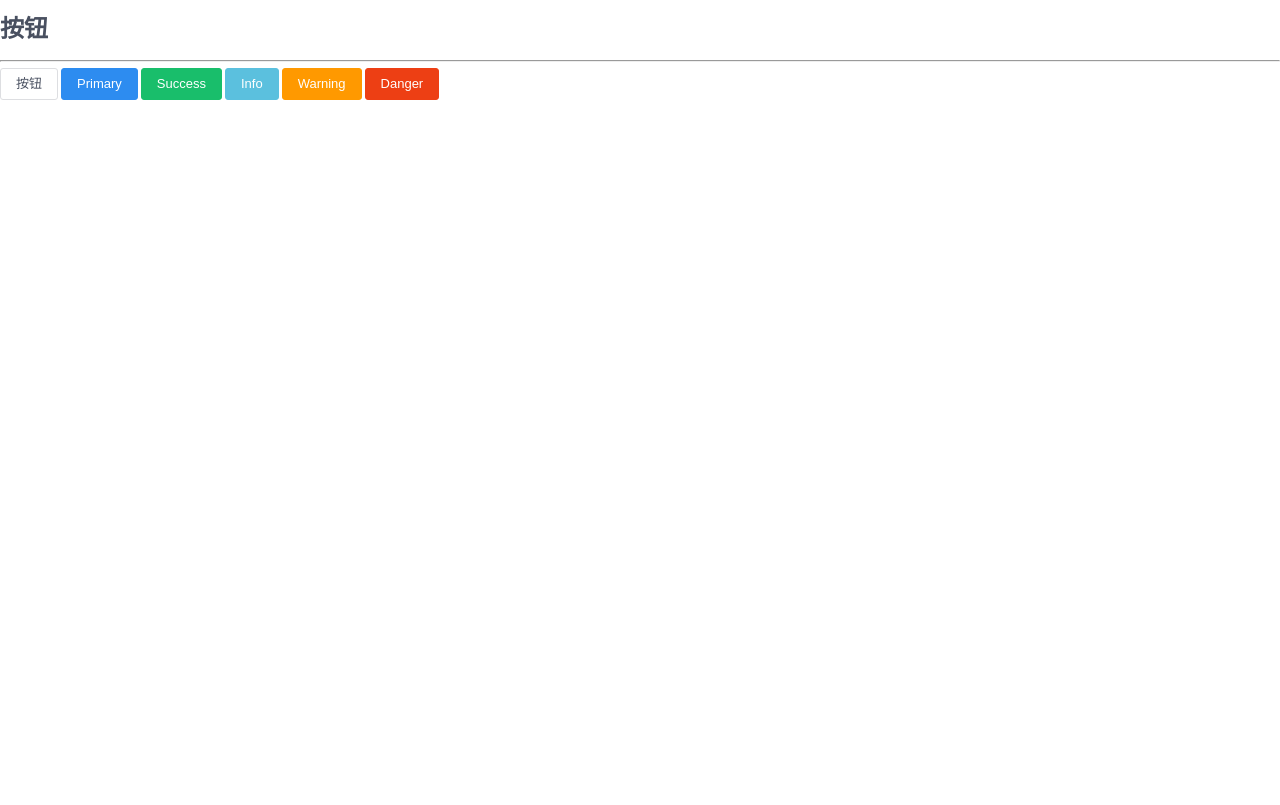
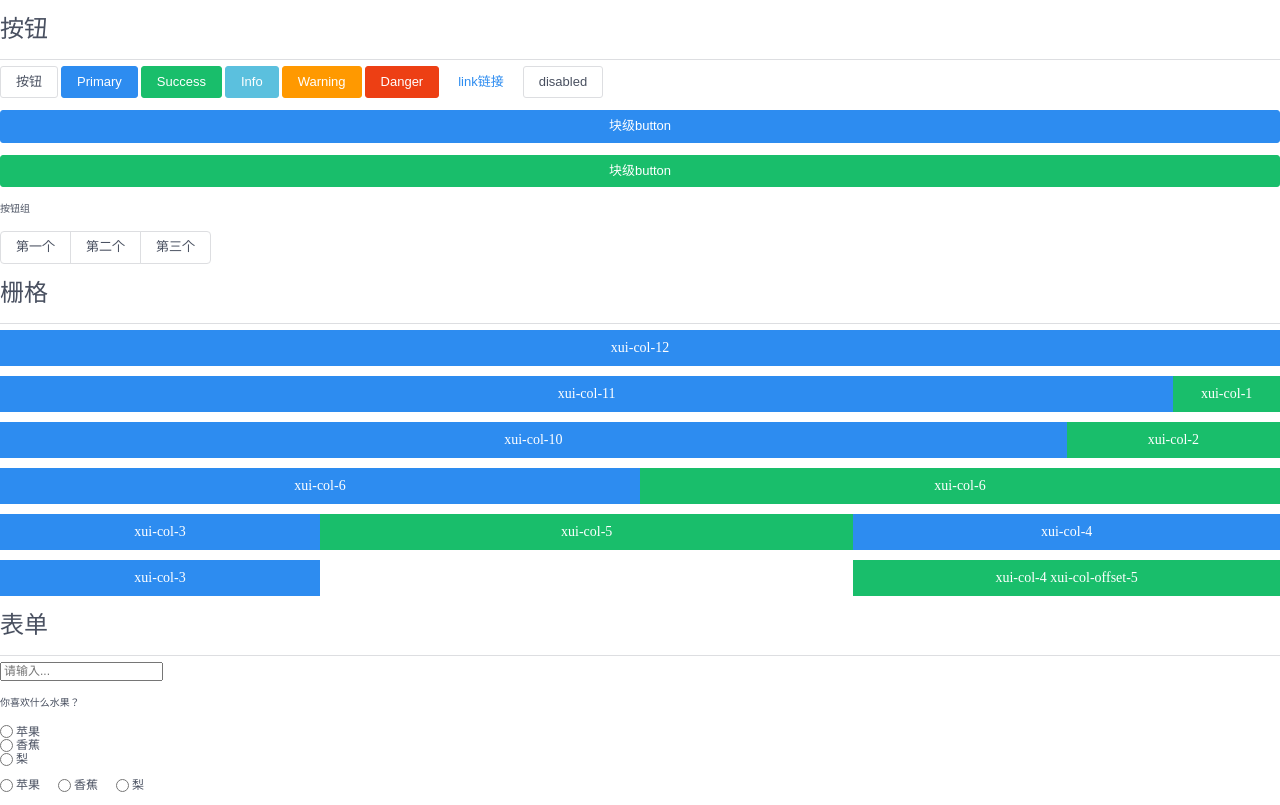
Before and after one commit to zhangangs/design-xui, a plain HTML site: page test.html in a window 1280 px wide. Drawn offline with Linux system fonts and the light colour scheme.

Commit message:
提交grid，button

```diff
--- a/styles/less/button.less
+++ b/styles/less/button.less
@@ -1,4 +1,21 @@
+/* button 按钮
+ * --------------------------------------------
+ */
+
 @import "variables.less";
+
+
+button[disabled]{
+
+}
+button[disabled]:hover{
+  cursor: no-drop;
+}
+button[disabled].xui-btn-default:hover{
+  color: @base-color-default;
+  background: @base-f9f9f9;
+  border-color: @border-color-default;
+}
 
 .xui-btn {
   padding: 6px 15px;
@@ -45,3 +62,31 @@
 .xui-btn-danger{
   .btn-base(@base-danger, @base-color-white, @base-danger);
 }
+.xui-btn-link{
+  .btn-base(transparent, @base-primary, transparent);
+}
+
+.ivu-btn-block{
+ display: block; width: 100%;
+}
+
+.xui-btn-gruop > .xui-btn{
+  margin-right: -4px;
+  border-radius: 0;
+}
+.xui-btn-gruop > .xui-btn:first-child{
+  -moz-border-top-left-radius: 4px;
+  -webkit-border-top-left-radius: 4px;
+  border-top-left-radius: 4px;
+  -moz-border-bottom-left-radius: 4px;
+  -webkit-border-bottom-left-radius: 4px;
+  border-bottom-left-radius: 4px;
+}
+.xui-btn-gruop > .xui-btn:last-child{
+  -moz-border-top-right-radius: 4px;
+  -webkit-border-top-right-radius: 4px;
+  border-top-right-radius: 4px;
+  -moz-border-bottom-right-radius: 4px;
+  -webkit-border-bottom-right-radius: 4px;
+  border-bottom-right-radius: 4px;
+}
--- /dev/null
+++ b/styles/less/form.less
@@ -0,0 +1,21 @@
+/* button 按钮
+ * --------------------------------------------
+ */
+
+//引入变量文件
+@import "variables.less";
+
+/* radio */
+.xui-radio input[type="radio"]{
+  position: relative; top: -1px;
+  vertical-align: middle;
+}
+.xui-radio-inline{
+  display: inline-block;
+  margin-right: 15px;
+}
+
+/* xui-input */
+.xui-input{
+
+}
--- /dev/null
+++ b/styles/less/grid.less
@@ -0,0 +1,108 @@
+/* grid 网格
+ * --------------------------------------------
+ */
+
+@import "variables.less";
+
+.xui-row{
+  position: relative; display: block;
+  margin-left: 0; margin-right: 0;
+  height: auto;
+  &:before{
+    content: ""; display: table;
+  }
+  &:after{
+    content: "";
+    width: 0; height: 0; display: table; clear: both;
+  }
+}
+
+.xui-col-1{
+  width: 8.33333333%;
+}
+.xui-col-2{
+  width: 16.66666667%;
+}
+.xui-col-3{
+  width: 25%;
+}
+.xui-col-4{
+  width: 33.33333333%;
+}
+.xui-col-5{
+  width: 41.66666667%;
+}
+.xui-col-6{
+  width: 50%;
+}
+.xui-col-7{
+  width: 58.33333333%;
+}
+.xui-col-8{
+  width: 66.66666667%;
+}
+.xui-col-9{
+  width: 75%;
+}
+.xui-col-10{
+  width: 83.33333333%;
+}
+.xui-col-11{
+  width: 91.66666667%;
+}
+.xui-col-12{
+  width: 100%;
+}
+
+.xui-col-1,
+.xui-col-2,
+.xui-col-3,
+.xui-col-4,
+.xui-col-5,
+.xui-col-6,
+.xui-col-7,
+.xui-col-8,
+.xui-col-9,
+.xui-col-10,
+.xui-col-11,
+.xui-col-12{
+  float: left;
+}
+
+
+.xui-col-offset-1{
+  margin-left: 8.33333333%;
+}
+.xui-col-offset-2{
+  margin-left: 16.66666667%;
+}
+.xui-col-offset-3{
+  margin-left: 25%;
+}
+.xui-col-offset-4{
+  margin-left: 33.33333333%;
+}
+.xui-col-offset-5{
+  margin-left: 41.66666667%;
+}
+.xui-col-offset-6{
+  margin-left: 50%;
+}
+.xui-col-offset-7{
+  margin-left: 58.33333333%;
+}
+.xui-col-offset-8{
+  margin-left: 66.66666667%;
+}
+.xui-col-offset-9{
+  margin-left: 75%;
+}
+.xui-col-10{
+  width: 83.33333333%;
+}
+.xui-col-11{
+  width: 91.66666667%;
+}
+.xui-col-12{
+  width: 100%;
+}
--- a/styles/less/layout.less
+++ b/styles/less/layout.less
@@ -14,3 +14,24 @@ body{
   color: @base-color-default;
   background: @base-color-white;
 }
+
+.h1,
+.h2,
+.h3,
+.h4,
+.h5,
+.h6,
+h1,
+h2,
+h3,
+h4,
+h5,
+h6{
+  font-weight: 500;
+  line-height: 1.1;
+}
+
+hr{
+  border: 0;
+  border-top: 1px solid @border-color-default;
+}
--- a/styles/less/variables.less
+++ b/styles/less/variables.less
@@ -23,6 +23,8 @@
 @base-warn: #ff9900;
 @base-danger: #ed3f14;
 
+@base-f9f9f9: #f9f9f9;
+
 /* 字体颜色 */
 @base-color-default: #495060;
 @base-color-white: #fff;
@@ -45,5 +47,4 @@
   -moz-transition: all @time ease-out;
   -webkit-transition: all @time ease-out;
   transition: all @time ease-out;
-
 }
--- a/test.html
+++ b/test.html
@@ -3,17 +3,37 @@
   <head>
     <meta charset="utf-8">
     <link rel="stylesheet" href="styles/css/layout.css">
+    <link rel="stylesheet" href="styles/css/grid.css"/>
+    <link rel="stylesheet" href="styles/css/form.css"/>
     <link rel="stylesheet" href="styles/css/button.css"/>
-    <title></title>
+    <title>xiu DEMO</title>
+    <style type="text/css">
+    	.demo-grid{margin-bottom: 10px;}
+    	.demo-grid>div{
+    		padding: 10px 0;
+    	}
+    	.demo-grid>div:nth-child(odd){
+    		background: #2d8cf0;
+    		text-align: center;
+    		font-size: 14px;
+    		color: #fff;
+    	}
+    	.demo-grid>div:nth-child(even){
+    		background: #19be6b;
+    		text-align: center;
+    		font-size: 14px;
+    		color: #fff;
+    	}
+    </style>
   </head>
   <body>
-    <div>
+    <div name="按钮">
     	<h1>按钮</h1>
     	<hr />
-      <button class="xui-btn">
+      <button class="xui-btn xui-btn-default">
       	<span>按钮</span>
       </button>
-      <button class="xui-btn xui-btn-primary">
+      <button disabled class="xui-btn xui-btn-primary">
       	<span>Primary</span>
       </button>
       <button class="xui-btn xui-btn-success">
@@ -28,6 +48,88 @@
       <button class="xui-btn xui-btn-danger">
       	<span>Danger</span>
       </button>
+      <button class="xui-btn xui-btn-link">
+      	<span>link链接 </span>
+      </button>
+      <button disabled class="xui-btn xui-btn-default">
+      	<span>disabled</span>
+      </button>
+      <p>
+      	<button class="xui-btn xui-btn-primary ivu-btn-block">
+	      	<span>块级button</span>
+	      </button>
+      </p>
+      <p>
+      	<button class="xui-btn xui-btn-success ivu-btn-block">
+	      	<span>块级button</span>
+	      </button>
+      </p>
+      <p>
+      	<h5>按钮组</h5>
+      	<div class="xui-btn-gruop">
+      		<button class="xui-btn xui-btn-default">第一个</button>
+      		<button class="xui-btn xui-btn-default">第二个</button>
+      		<button class="xui-btn xui-btn-default">第三个</button>
+      	</div>
+      </p>
     </div>
+
+    <div name="栅格">
+    	<h1>栅格</h1>
+    	<hr />
+    	<div class="xui-row demo-grid">
+    		<div class="xui-col-12">xui-col-12</div>
+    	</div>
+    	<div class="xui-row demo-grid">
+    		<div class="xui-col-11">xui-col-11</div>
+    		<div class="xui-col-1">xui-col-1</div>
+    	</div>
+    	<div class="xui-row demo-grid">
+    		<div class="xui-col-10">xui-col-10</div>
+    		<div class="xui-col-2">xui-col-2</div>
+    	</div>
+    	<div class="xui-row demo-grid">
+    		<div class="xui-col-6">xui-col-6</div>
+    		<div class="xui-col-6">xui-col-6</div>
+    	</div>
+    	<div class="xui-row demo-grid">
+    		<div class="xui-col-3">xui-col-3</div>
+    		<div class="xui-col-5">xui-col-5</div>
+    		<div class="xui-col-4">xui-col-4</div>
+    	</div>
+    	    	<div class="xui-row demo-grid">
+    		<div class="xui-col-3">xui-col-3</div>
+
+    		<div class="xui-col-4 xui-col-offset-5">xui-col-4 xui-col-offset-5</div>
+    	</div>
+    </div>
+    <div name="表单">
+    	<h1>表单</h1>
+    	<hr />
+    	<input class="xui-input" type="text" placeholder="请输入..." />
+    	<h5>你喜欢什么水果？</h5>
+    	<div class="xui-radio">
+    		<label><input type="radio" name="fruits" /> 苹果</label>
+    	</div>
+    	<div class="xui-radio">
+    		<label><input type="radio" name="fruits" /> 香蕉</label>
+    	</div>
+    	<div class="xui-radio">
+    		<label><input type="radio" name="fruits" /> 梨</label>
+    	</div>
+    	<p>
+    		<div class="xui-radio xui-radio-inline">
+	    		<label><input type="radio" name="fruits" /> 苹果</label>
+	    	</div>
+	    	<div class="xui-radio xui-radio-inline">
+	    		<label><input type="radio" name="fruits" /> 香蕉</label>
+	    	</div>
+	    	<div class="xui-radio xui-radio-inline">
+	    		<label><input type="radio" name="fruits" /> 梨</label>
+	    	</div>
+    	</p>
+    </div>
+
+
   </body>
 </html>
```
Also changed, not shown: styles/css/button.css, styles/css/form.css (added), styles/css/grid.css (added), styles/css/layout.css.
